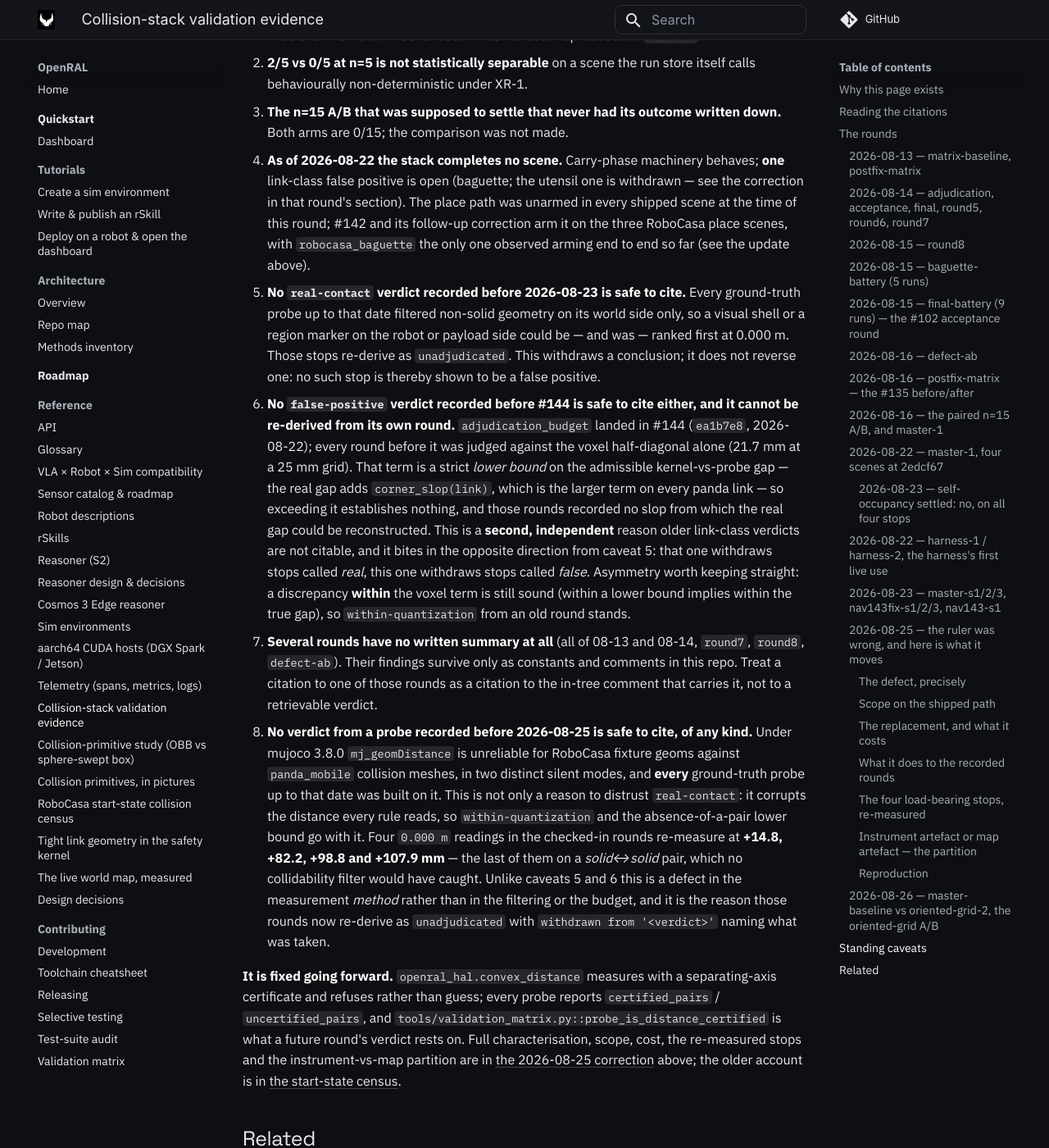
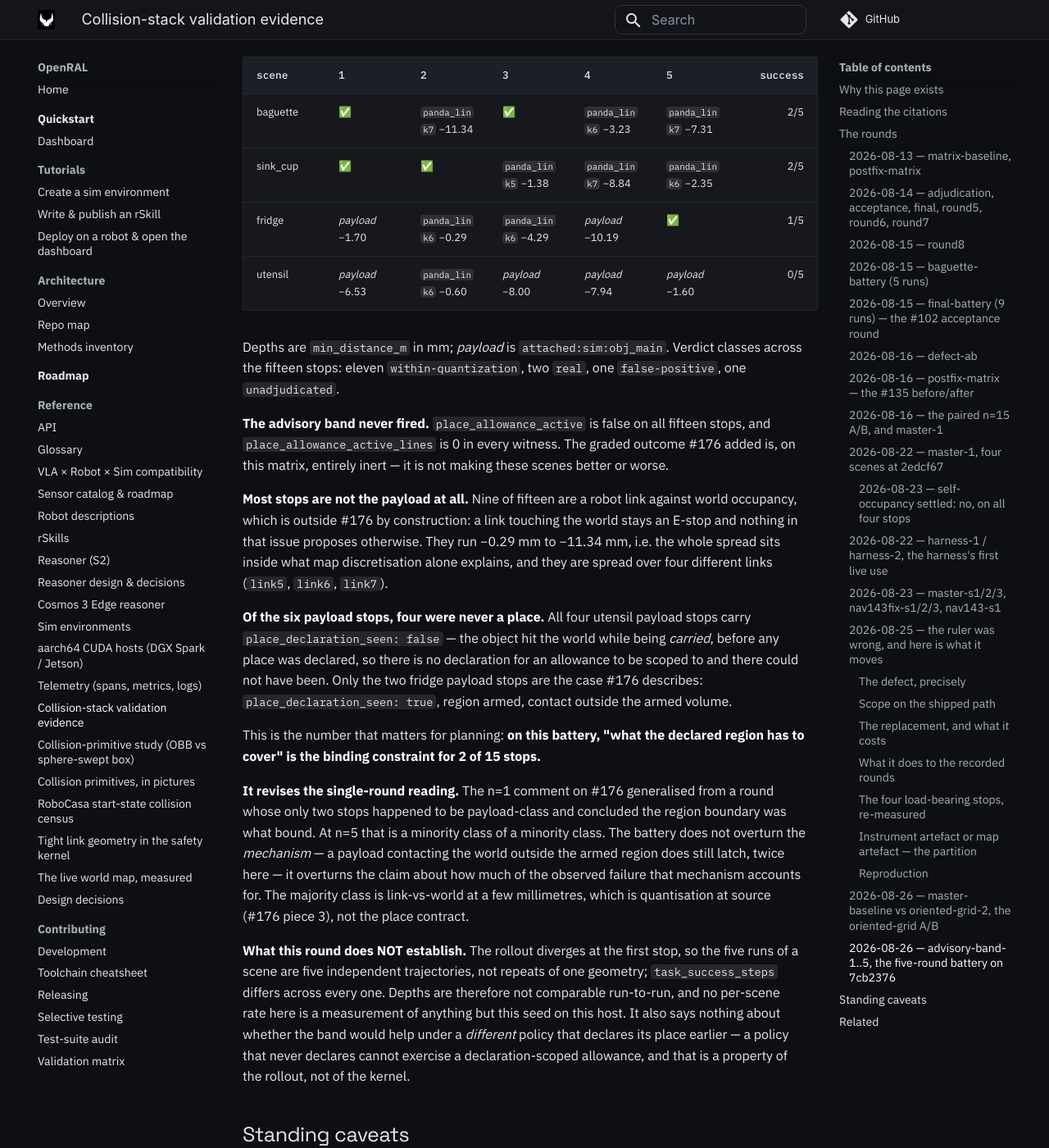
Before and after one commit to OpenRAL/openral, an MkDocs documentation site: the page built from docs/reference/collision-validation-evidence.md, in a window 1280 px wide and 1400 px high, scrolled down 24783 px. Shown: the whole window at 82% size. Built offline with MkDocs 1.6.1 and Material for MkDocs 9.7.7, drawn with Linux system fonts in a browser that asks for light colours; comment, search, counter and statistics services are not loaded; some of the changed text lies outside the part shown.

Commit message:
docs(collision): record the five-round battery, and what it takes back
The n=1 reading on #176 concluded the declared region's boundary was the
binding constraint. Five rounds on 7cb2376 say otherwise: nine of fifteen
stops are a robot link against world occupancy, and four of the six payload
stops happened with no place declared at all, while being carried. Two of
fifteen are the case #176 describes.

The advisory band did not fire once in twenty scene runs.

Co-Authored-By: Claude Opus 5 (1M context) <noreply@anthropic.com>
Claude-Session: https://claude.ai/code/session_01HSiLYgaxZDdF5i1DseLAxU
Signed-off-by: Adrian <adrian@qualiastudios.dev>

```diff
--- a/docs/reference/collision-validation-evidence.md
+++ b/docs/reference/collision-validation-evidence.md
@@ -1019,6 +1019,67 @@ to catch and both now fixed:
   the overlay older than its sources. Exactly the "one round silently executed
   the wrong checkout" incident it was written for.
 
+### 2026-08-26 — `advisory-band-1..5`, the five-round battery on `7cb2376`
+
+Five full rounds of the four-scene matrix on one commit — `7cb2376`, the graded
+place outcome (#176 piece 2) on top of the oriented grid — same seed, same host
+(`q-laptop`, RTX 5070 Laptop), run through `tools/validation_matrix.py`. Twenty
+scene runs, so for the first time on this branch the per-scene result is a
+distribution rather than a single draw. Rounds 4 and 5 were run a day later than
+1–3 after the laptop's battery cut the first attempt at the battery mid-round;
+the killed round left no `verdicts.json` and was discarded, not repaired.
+
+| scene | 1 | 2 | 3 | 4 | 5 | success |
+| --- | --- | --- | --- | --- | --- | ---: |
+| baguette | ✅ | `panda_link7` −11.34 | ✅ | `panda_link6` −3.23 | `panda_link7` −7.31 | 2/5 |
+| sink_cup | ✅ | ✅ | `panda_link5` −1.38 | `panda_link7` −8.84 | `panda_link6` −2.35 | 2/5 |
+| fridge | *payload* −1.70 | `panda_link6` −0.29 | `panda_link6` −4.29 | *payload* −10.19 | ✅ | 1/5 |
+| utensil | *payload* −6.53 | `panda_link6` −0.60 | *payload* −8.00 | *payload* −7.94 | *payload* −1.60 | 0/5 |
+
+Depths are `min_distance_m` in mm; *payload* is `attached:sim:obj_main`. Verdict
+classes across the fifteen stops: eleven `within-quantization`, two `real`, one
+`false-positive`, one `unadjudicated`.
+
+**The advisory band never fired.** `place_allowance_active` is false on all
+fifteen stops, and `place_allowance_active_lines` is 0 in every witness. The
+graded outcome #176 added is, on this matrix, entirely inert — it is not making
+these scenes better or worse.
+
+**Most stops are not the payload at all.** Nine of fifteen are a robot link
+against world occupancy, which is outside #176 by construction: a link touching
+the world stays an E-stop and nothing in that issue proposes otherwise. They run
+−0.29 mm to −11.34 mm, i.e. the whole spread sits inside what map discretisation
+alone explains, and they are spread over four different links (`link5`, `link6`,
+`link7`).
+
+**Of the six payload stops, four were never a place.** All four utensil payload
+stops carry `place_declaration_seen: false` — the object hit the world while
+being *carried*, before any place was declared, so there is no declaration for
+an allowance to be scoped to and there could not have been. Only the two fridge
+payload stops are the case #176 describes: `place_declaration_seen: true`,
+region armed, contact outside the armed volume.
+
+This is the number that matters for planning: **on this battery, "what the
+declared region has to cover" is the binding constraint for 2 of 15 stops.**
+
+**It revises the single-round reading.** The n=1 comment on #176 generalised
+from a round whose only two stops happened to be payload-class and concluded the
+region boundary was what bound. At n=5 that is a minority class of a minority
+class. The battery does not overturn the *mechanism* — a payload contacting the
+world outside the armed region does still latch, twice here — it overturns the
+claim about how much of the observed failure that mechanism accounts for. The
+majority class is link-vs-world at a few millimetres, which is quantisation at
+source (#176 piece 3), not the place contract.
+
+**What this round does NOT establish.** The rollout diverges at the first stop,
+so the five runs of a scene are five independent trajectories, not repeats of
+one geometry; `task_success_steps` differs across every one. Depths are
+therefore not comparable run-to-run, and no per-scene rate here is a measurement
+of anything but this seed on this host. It also says nothing about whether the
+band would help under a *different* policy that declares its place earlier — a
+policy that never declares cannot exercise a declaration-scoped allowance, and
+that is a property of the rollout, not of the kernel.
+
 ## Standing caveats
 
 Eight things a reader should carry away, all of them stated by the artifacts
```
